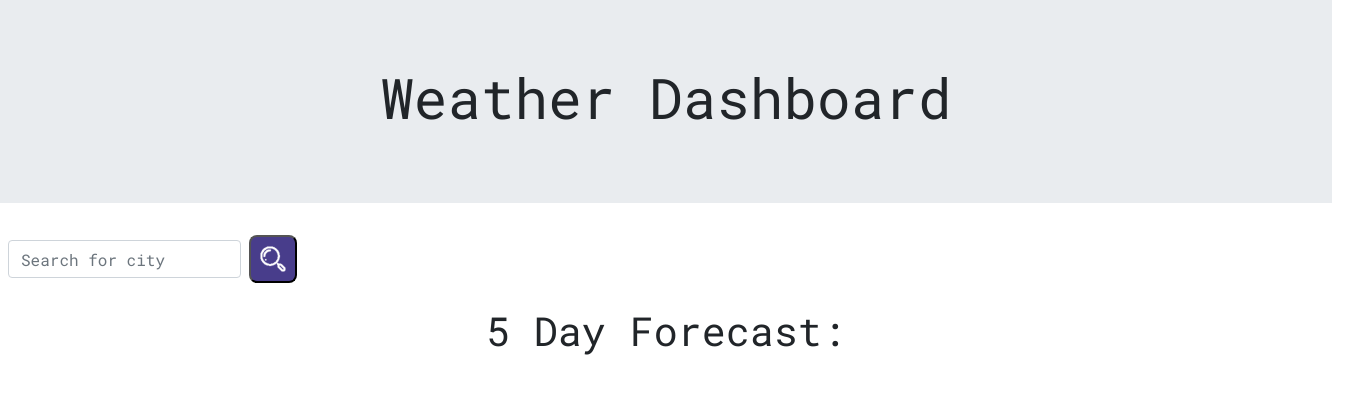
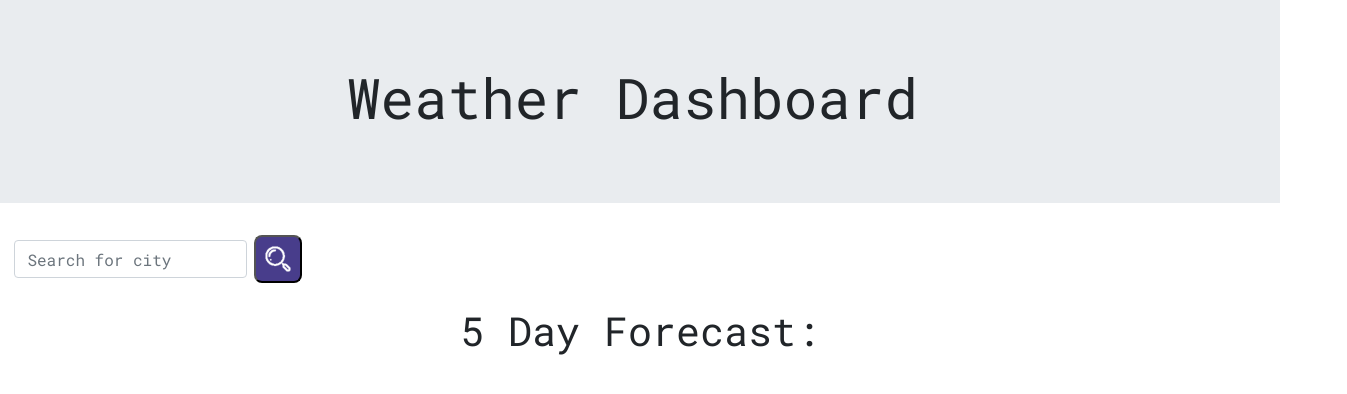
Before and after one commit to kpresta04/weatherdashboard, a plain HTML site: page index.html in a window 1280 px wide. Shown: the whole page, 1347 px wide, since content can reach past the window. Drawn offline with nearby package versions, Linux system fonts and the light colour scheme; no server answers.

Commit message:
center alignment improved

```diff
--- a/assets/styles.css
+++ b/assets/styles.css
@@ -2,7 +2,7 @@ body,
 html {
   font-family: "Roboto Mono", monospace;
   height: 100%;
-  width: 102%;
+  width: 100%;
 }
 button {
   color: white;
@@ -39,6 +39,8 @@ textarea {
 }
 #headCol {
   width: 100%;
+  display: flex;
+  justify-content: center;
 
   padding: 0;
 }
@@ -50,3 +52,7 @@ textarea {
 #searchFormRow {
   vertical-align: middle !important;
 }
+
+.container-fluid {
+  padding-left: 0;
+}
--- a/index.html
+++ b/index.html
@@ -25,23 +25,24 @@
   </head>
   <body>
     <div class="col" id="headCol">
-      <div class="jumbotron jumbotron-fluid text-center">
-        <div class="container">
+      <div class="jumbotron jumbotron-fluid w-100">
+        <div class="container-fluid text-center">
           <h1 class="display-4">Weather Dashboard</h1>
         </div>
       </div>
     </div>
+
     <!-- <div class="row mx-4 justify-content-center"> -->
 
     <!-- </div> -->
-
+    <div class="container-fluid">
       <div class="row flex-wrap" id="mainRow">
-      <div class="col mx-2" id="searchCol">
+        <div class="col-md-3 mx-2" id="searchCol">
           <form class="form-inline align-middle" id="searchFormRow">
-          <label class="sr-only" for="inlineFormInputName2">Name</label>
+            <label class="sr-only" for="inlineFormInputName2"> City Name</label>
             <input
               type="text"
-            class="form-control mr-sm-2"
+              class="form-control mx-auto"
               id="inlineFormInputName2"
               placeholder="Search for city"
             />
@@ -49,7 +50,8 @@
             <button type="submit"></button>
           </form>
         </div>
-      <div class="col-10 mx-auto justify-content-center" id="mainCard"></div>
+        <div class="col-md-4 offset-md-1" id="mainCard"></div>
+      </div>
     </div>
     <div class="col text-center justify-content-left mx-auto" id="mainCol">
       <div class="row justify-content-center mt-4">
--- a/script.js
+++ b/script.js
@@ -16,7 +16,7 @@ $(document).ready(function() {
     }).then(function(response) {
       const temp = response.main.temp.toFixed(1);
       // console.log(response);
-      const mainHTML = `<div class="card" style="width: 18rem;">
+      const mainHTML = `<div class="card text-center mx-auto shadow-lg p-3 mb-5 bg-white rounded" style="width: 18rem;">
       <img src="http://openweathermap.org/img/wn/11d@2x.png" class="card-img-top" alt="...">
   <div class="card-body">
     <h2 class="card-title">${response.name} ${moment().format("l")}</h2>
@@ -41,7 +41,7 @@ $(document).ready(function() {
         const temp = response.list[i].main.temp.toFixed(1);
         // console.log(response);
         console.log(i);
-        const mainHTML = `<div class="card mx-2" style="width: 18rem;">
+        const mainHTML = `<div class="card mx-2 shadow p-3 mb-5 bg-white rounded" style="width: 18rem;">
       <img src="http://openweathermap.org/img/wn/11d@2x.png" class="card-img-top" alt="...">
   <div class="card-body">
     <h2 class="card-title">${response.city.name} ${moment()
```
Lines whose indentation alone changed are shown as unchanged.
